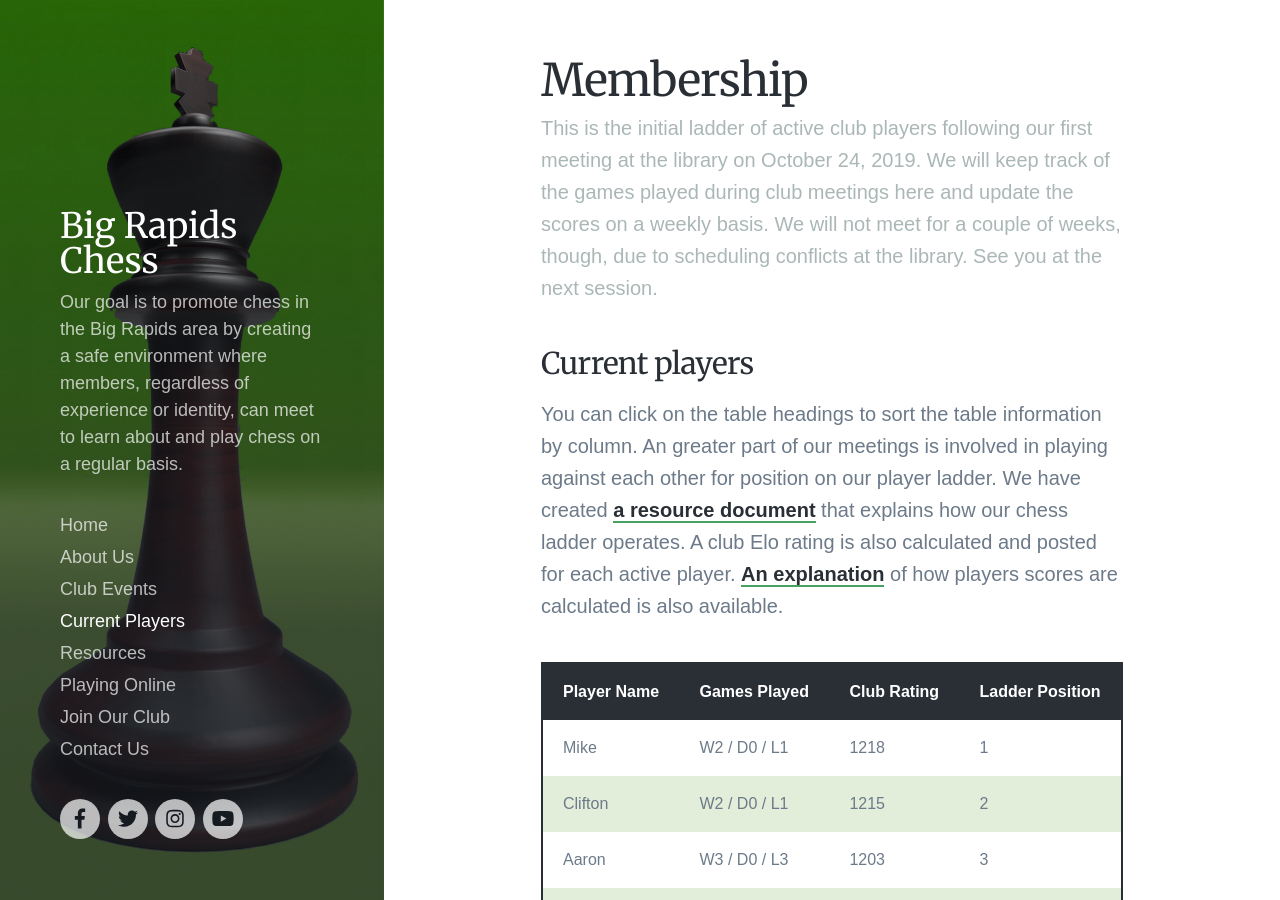
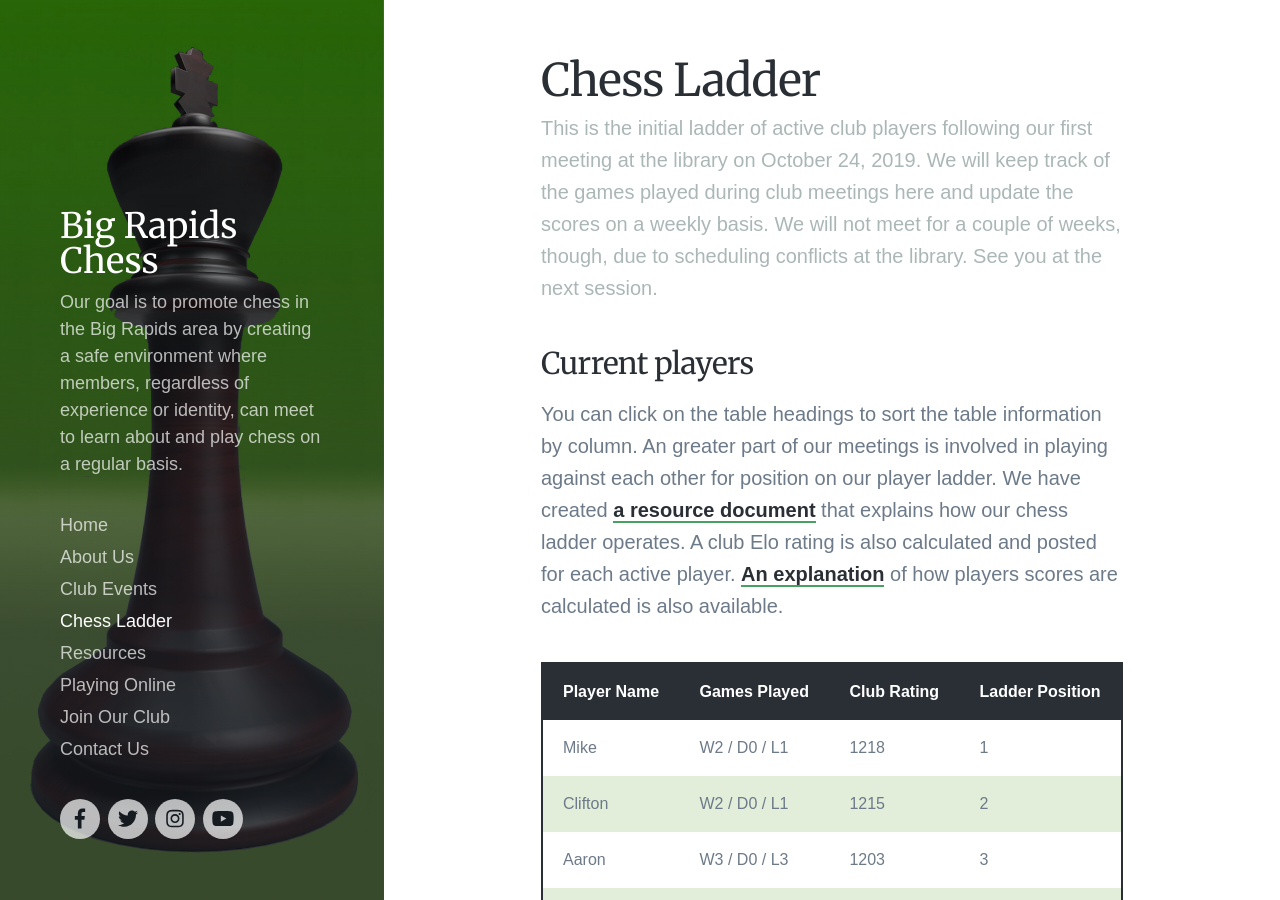
Before and after one commit to bigrapidschess/bigrapidschess.github.io, a Jekyll site: the page built from _pages/players.md, in a window 1280 px wide and 900 px high. Built offline with Jekyll 4.4.1, drawn with Linux system fonts in a browser that asks for light colours; nearby versions of some CDN libraries; some web fonts are replaced.

Commit message:
Renamed Members to Chess Ladder

```diff
--- a/_data/settings.yml
+++ b/_data/settings.yml
@@ -16,7 +16,7 @@ menu_settings:
       url: '/about'
     - title: 'Club Events'
       url: '/events'
-    - title: 'Current Players'
+    - title: 'Chess Ladder'
       url: '/players'
     - title: 'Resources'
       url: '/resources'
--- a/_pages/players.md
+++ b/_pages/players.md
@@ -1,5 +1,5 @@
 ---
-title: Membership
+title: Chess Ladder
 subtitle: This is the initial ladder of active club players following our first meeting at the library on October 24, 2019. We will keep track of the games played during club meetings here and update the scores on a weekly basis. We will not meet for a couple of weeks, though, due to scheduling conflicts at the library. See you at the next session.
 description: A listing of our current players.
 featured_image: /images/my_background_green.jpg
```
